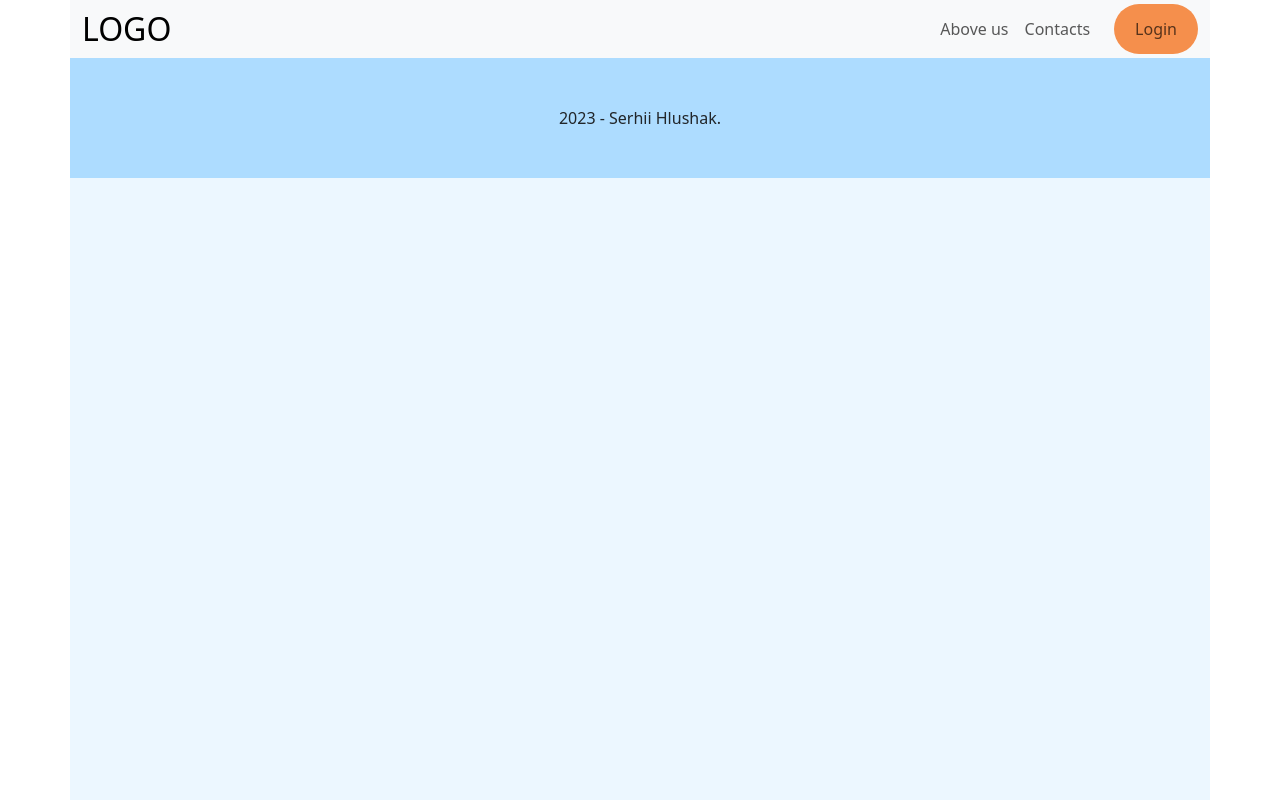
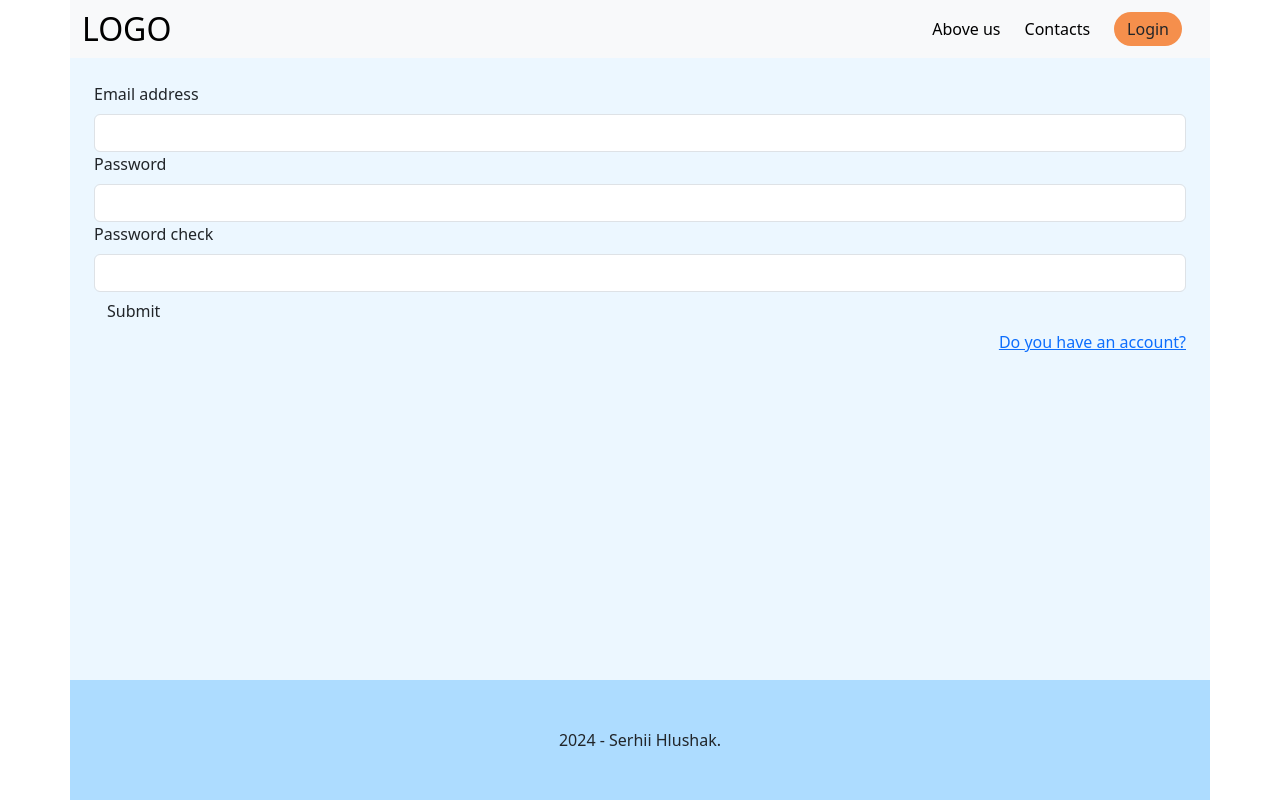
Before and after one commit to Sergey-sg/donats-frontend, a React (Create React App) app: page /registration in a window 1280 px wide. Built offline with nearby package versions, Linux system fonts and the light colour scheme; no server answers.

Commit message:
created Login and Registration pages

```diff
--- a/package.json
+++ b/package.json
@@ -9,6 +9,7 @@
     "@testing-library/user-event": "^13.5.0",
     "axios": "^1.6.5",
     "bootstrap": "^5.3.2",
+    "formik": "^2.4.5",
     "query-string": "^8.1.0",
     "react": "^18.2.0",
     "react-bootstrap": "^2.9.2",
@@ -18,7 +19,8 @@
     "react-router-dom": "^6.21.1",
     "react-scripts": "^5.0.1",
     "sass": "^1.69.7",
-    "web-vitals": "^2.1.4"
+    "web-vitals": "^2.1.4",
+    "yup": "^1.3.3"
   },
   "scripts": {
     "start": "react-scripts start",
--- a/src/App.js
+++ b/src/App.js
@@ -8,6 +8,8 @@ import Header from "./components/Header";
 import Footer from "./components/Footer";
 import JarDetail from "./pages/JarDetail";
 import { Container } from "react-bootstrap";
+import Login from "./pages/Login";
+import Registration from "./pages/Registration";
 
 
 function App() {
@@ -16,7 +18,9 @@ function App() {
       <Header />
       <Routes>
         <Route path="/" element={<Home />} />
-        <Route path={"jar-detail/:jarId"} element={<JarDetail />} />
+        <Route path={"/jar-detail/:jarId"} element={<JarDetail />} />
+        <Route path="/login" element={<Login />} />
+        <Route path="/registration" element={<Registration />} />
       </Routes>
       <Footer />
     </Container>
--- a/src/components/Footer.jsx
+++ b/src/components/Footer.jsx
@@ -3,7 +3,7 @@ import React from "react";
 const Footer = () => {
   return (
     <div className="container-fluid bg-light-blue p-5">
-      <div className="text-center">2023 - Serhii Hlushak.</div>
+      <div className="text-center">2024 - Serhii Hlushak.</div>
     </div>
   );
 };
--- a/src/components/Header.jsx
+++ b/src/components/Header.jsx
@@ -1,23 +1,46 @@
 import React from "react";
-import { Nav, Navbar, Button } from "react-bootstrap";
+import { Nav, Navbar } from "react-bootstrap";
+import { Link } from "react-router-dom";
+import ButtonOnHover from "./ButtonOnHover";
 
 function Header() {
   return (
     <Navbar data-bs-theme="light" className="py-0 container-fluid">
       <div className="bg-light mx-0 container-fluid">
-        <Navbar.Brand href="/" className="fs-2 fw-bolt my-auto">
+        <Navbar.Brand
+          as={Link}
+          to={"/"}
+          className="link-underline link-underline-opacity-0 text-black fs-2 fw-bolt my-auto"
+        >
           LOGO
         </Navbar.Brand>
         <Nav className="justify-content-end">
-          <Nav.Link href="#above-us" className="my-auto">
+          <Nav.Link as={Link}
+            to="#above-us"
+            className="link-underline link-underline-opacity-0 text-black my-auto me-2"
+          >
             Above us
           </Nav.Link>
-          <Nav.Link href="#contacts" className="my-auto">
+          <Nav.Link
+            as={Link}
+            to="#contacts"
+            className="link-underline link-underline-opacity-0 text-black my-auto me-2"
+          >
             Contacts
           </Nav.Link>
-          <Button className="rounded-pill my-auto py-1 ms-3 bg-orange">
-            <Nav.Link href="#login">Login</Nav.Link>
-          </Button>
+          <Nav.Link
+            as={Link}
+            to="/login"
+            className="link-underline link-underline-opacity-0 text-black my-auto me-2"
+          >
+            <ButtonOnHover
+              defaultBg={"bg-orange"}
+              hoverBg={"bg-orange-dark"}
+              className="rounded-pill my-auto py-1"
+            >
+              Login
+            </ButtonOnHover>
+          </Nav.Link>
         </Nav>
       </div>
     </Navbar>
--- /dev/null
+++ b/src/components/LoginRegisterComponents/LoginForm.jsx
@@ -0,0 +1,95 @@
+import React, { useCallback, useState } from "react";
+import * as Yup from "yup";
+import * as formik from "formik";
+import { Form, Button, InputGroup } from "react-bootstrap";
+import { BsFillEyeFill, BsFillEyeSlashFill } from "react-icons/bs";
+
+const LoginForm = () => {
+  const { Formik } = formik;
+  const [showPassword, setShowPassword] = useState(false);
+
+  const handleTogglePassword = () => {
+    setShowPassword(!showPassword);
+  };
+
+  const schema = Yup.object().shape({
+    email: Yup.string().email("Invalid email address").required("Required"),
+    password: Yup.string().required("Required"),
+  });
+
+  const handleSubmit = useCallback(({ email, password }) => {
+    const params = { email, password };
+    console.log(params);
+    // dispatch(fetchLogin(params));
+  }, []);
+
+  return (
+      <Formik
+        validationSchema={schema}
+        onSubmit={handleSubmit}
+        initialValues={{ email: "", password: "" }}
+        validateOnChange={false}
+        validateOnBlur={true}
+      >
+        {({
+          handleSubmit,
+          handleChange,
+          handleBlur,
+          values,
+          touched,
+          errors,
+        }) => (
+          <Form noValidate onSubmit={handleSubmit}>
+            <Form.Group controlId="validationFormikEmail" className="mb-2">
+              <Form.Label>Email address</Form.Label>
+              <Form.Control
+                type="email"
+                name="email"
+                value={values.email}
+                onChange={handleChange}
+                isInvalid={touched.email && !!errors.email}
+                onBlur={handleBlur}
+              />
+              <Form.Control.Feedback type="invalid">
+                {errors.email}
+              </Form.Control.Feedback>
+            </Form.Group>
+
+            <Form.Group controlId="validationFormikPassword" className="mb-2">
+              <Form.Label>Password</Form.Label>
+              <InputGroup>
+                <InputGroup.Text
+                  id="basic-addon1"
+                  onClick={handleTogglePassword}
+                  className="btn border"
+                >
+                  {showPassword ? (
+                    <BsFillEyeFill size={24} />
+                  ) : (
+                    <BsFillEyeSlashFill size={24} />
+                  )}
+                </InputGroup.Text>
+                <Form.Control
+                  type={showPassword ? "text" : "password"}
+                  name="password"
+                  value={values.password}
+                  onChange={handleChange}
+                  isInvalid={touched.password && !!errors.password}
+                  onBlur={handleBlur}
+                />
+              </InputGroup>
+              <Form.Control.Feedback type="invalid">
+                {errors.password}
+              </Form.Control.Feedback>
+            </Form.Group>
+
+            <Button variant="primary" type="submit" className="mt-2">
+              Submit
+            </Button>
+          </Form>
+        )}
+      </Formik>
+  );
+};
+
+export default LoginForm;
--- /dev/null
+++ b/src/components/LoginRegisterComponents/RegistrationForm.jsx
@@ -0,0 +1,115 @@
+import React, { useCallback } from "react";
+import * as Yup from "yup";
+import * as formik from "formik";
+import { Form, Button } from "react-bootstrap";
+
+const RegistrationForm = () => {
+  const { Formik } = formik;
+
+  const schema = Yup.object().shape({
+    email: Yup.string().email("Invalid email address").required("Required"),
+    password1: Yup.string()
+      .required("Required")
+      .matches(
+        /^(?=.*\d)(?=.*[a-z])(?=.*[A-Z]).{8,}$/,
+        "Password must contain at least one digit, one lowercase and one uppercase letter, and be at least 8 characters long"
+      ),
+    password2: Yup.string()
+      .required("Required")
+      .oneOf([Yup.ref("password1"), null], "Passwords must match"),
+  });
+
+  const handleSubmit = (e) => e.preventDefault();
+  useCallback(({ email, password1, password2 }) => {
+    const params = { email, password1, password2 };
+    console.log(params);
+    // dispatch(fetchRegistration(params));
+  }, []);
+
+  return (
+    <Formik
+      validationSchema={schema}
+      onSubmit={handleSubmit}
+      initialValues={{ email: "", password1: "", password2: "" }}
+      validateOnChange={false}
+      validateOnBlur={true}
+    >
+      {({
+        handleSubmit,
+        handleChange,
+        handleBlur,
+        values,
+        touched,
+        errors,
+      }) => (
+        <Form noValidate onSubmit={handleSubmit}>
+          <Form.Group controlId="validationFormikEmail">
+            <Form.Label>Email address</Form.Label>
+            <Form.Control
+              type="email"
+              name="email"
+              value={values.email}
+              onChange={handleChange}
+              isValid={touched.email && !errors.email}
+              isInvalid={touched.email && !!errors.email}
+              onBlur={handleBlur}
+            />
+            {touched.email && !errors.email ? (
+              <Form.Control.Feedback>Looks good!</Form.Control.Feedback>
+            ) : (
+              <Form.Control.Feedback type="invalid">
+                {errors.email}
+              </Form.Control.Feedback>
+            )}
+          </Form.Group>
+
+          <Form.Group controlId="validationFormikPassword1">
+            <Form.Label>Password</Form.Label>
+            <Form.Control
+              type="password"
+              name="password1"
+              value={values.password1}
+              onChange={handleChange}
+              isValid={touched.password1 && !errors.password1}
+              isInvalid={touched.password1 && !!errors.password1}
+              onBlur={handleBlur}
+            />
+            {touched.password1 && !errors.password1 ? (
+              <Form.Control.Feedback>Looks good!</Form.Control.Feedback>
+            ) : (
+              <Form.Control.Feedback type="invalid">
+                {errors.password1}
+              </Form.Control.Feedback>
+            )}
+          </Form.Group>
+
+          <Form.Group controlId="validationFormikPassword2">
+            <Form.Label>Password check</Form.Label>
+            <Form.Control
+              type="password"
+              name="password2"
+              value={values.password2}
+              onChange={handleChange}
+              isValid={touched.password2 && !errors.password2}
+              isInvalid={touched.password2 && !!errors.password2}
+              onBlur={handleBlur}
+            />
+            {touched.password2 && !errors.password2 ? (
+              <Form.Control.Feedback>Looks good!</Form.Control.Feedback>
+            ) : (
+              <Form.Control.Feedback type="invalid">
+                {errors.password2}
+              </Form.Control.Feedback>
+            )}
+          </Form.Group>
+
+          <Button variant="primary" type="submit">
+            Submit
+          </Button>
+        </Form>
+      )}
+    </Formik>
+  );
+};
+
+export default RegistrationForm;
--- a/src/custom.scss
+++ b/src/custom.scss
@@ -3,6 +3,7 @@ $theme-colors: (
   "super-light-blue": #ecf7ff,
   "light-blue": #addcff,
   "orange": #f58f4c,
+  "orange-dark": #e46a18,
   "gray": #f7f7f7,
   "white": #ffffff,
   "teal-300": #79dfc1,
--- a/src/pages/Login.jsx
+++ b/src/pages/Login.jsx
@@ -1,5 +1,13 @@
+import LoginForm from "../components/LoginRegisterComponents/LoginForm";
+import { Link } from 'react-router-dom';
+
 const Login = () => {
-    return (
+  return (
+    <div className="mb-auto p-4">
+      <LoginForm />
+      <Link to="/registration" className="float-end">Create a new account</Link>
+    </div>
+  );
+};
 
-    )
-}
+export default Login;
--- /dev/null
+++ b/src/pages/Registration.jsx
@@ -0,0 +1,13 @@
+import RegistrationForm from "../components/LoginRegisterComponents/RegistrationForm";
+import { Link } from 'react-router-dom';
+
+const Registration = () => {
+  return (
+    <div className="mb-auto p-4">
+      <RegistrationForm />
+      <Link to={"/login"} className="float-end">Do you have an account?</Link>
+    </div>
+  );
+};
+
+export default Registration;
```
Also changed, not shown: src/axios/axios.js (+3 -6 lines), src/components/Banner.jsx (+12 -9 lines), 1 other file (tests, documents, lock files or other folders).
